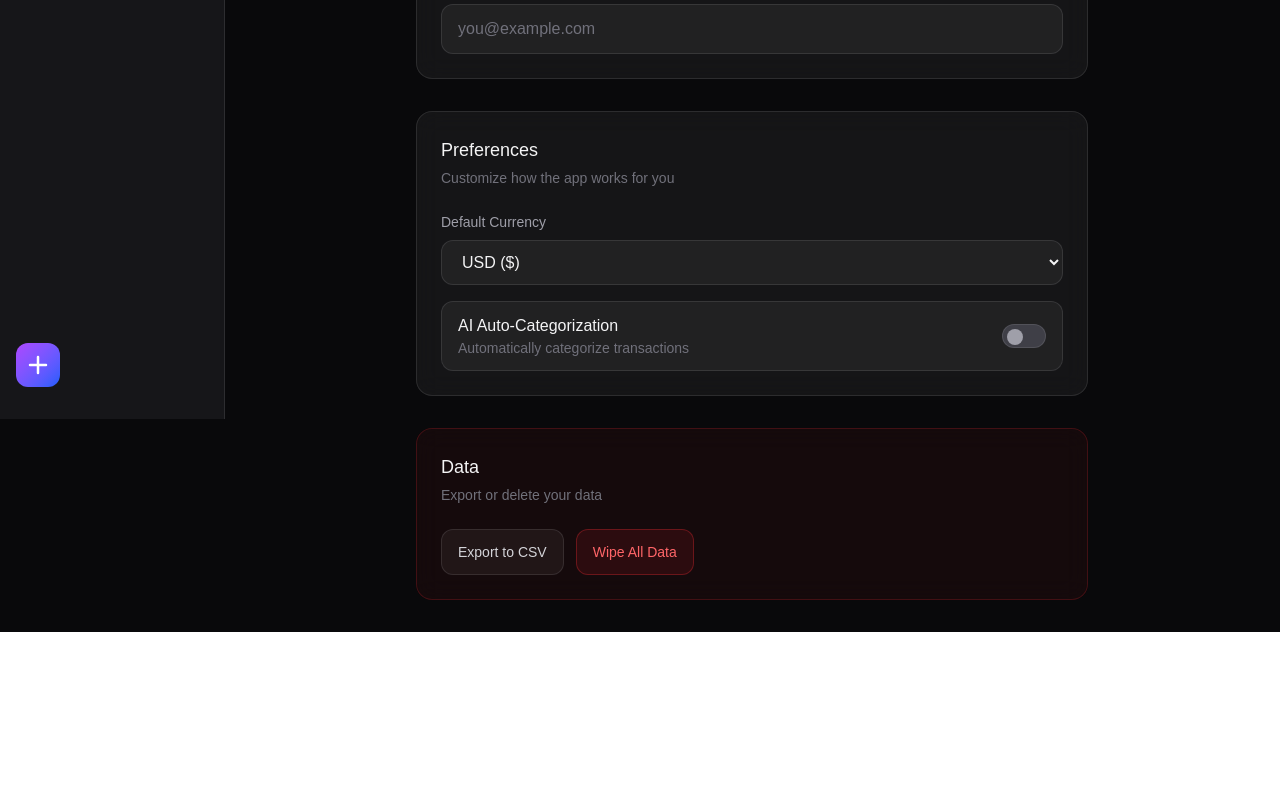
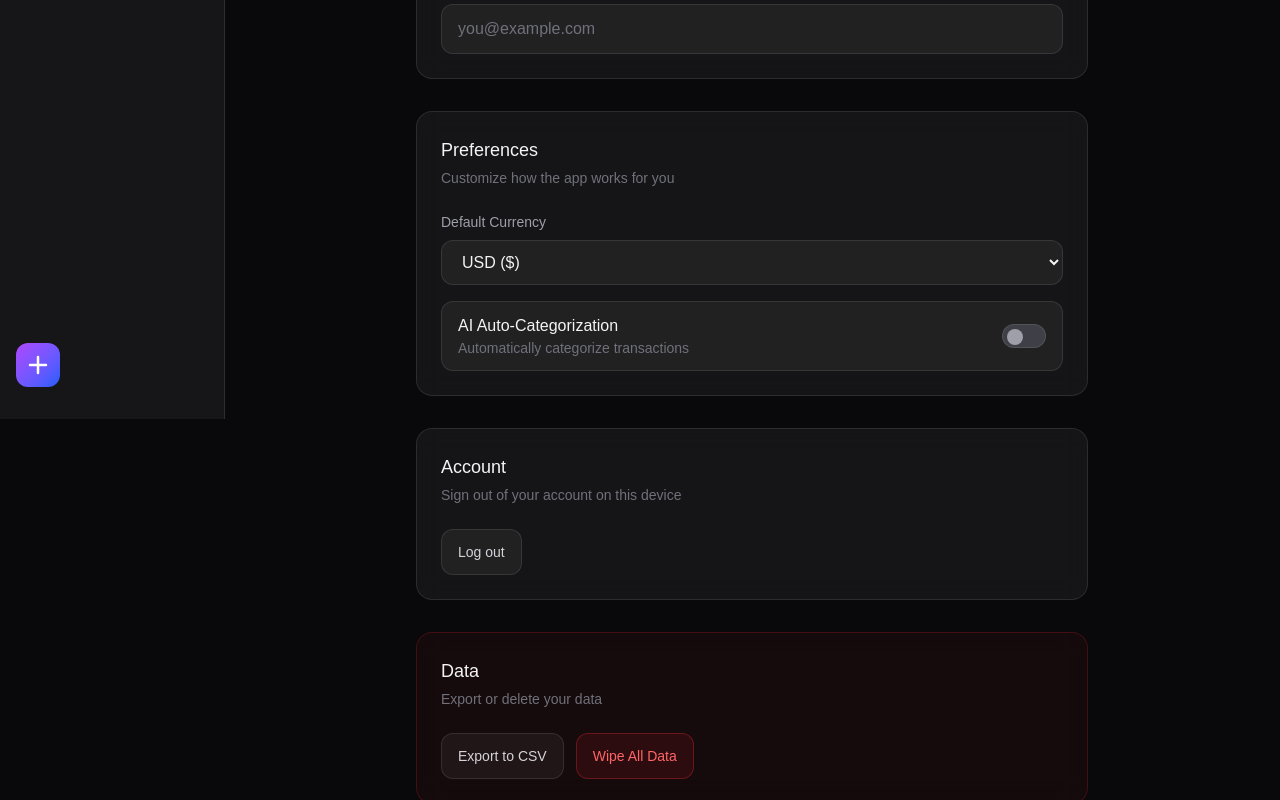
Before and after one commit to YuvaanshM/budget-tracker, a Next.js app: page /settings in a window 1280 px wide. Shown: the part 381-1181 px from the top of the page. Before the commit the page ends 1013 px from the top, so only its background shows below. Built offline with nearby package versions, Linux system fonts and the light colour scheme; no server answers.

Commit message:
added logout feature

```diff
--- a/app/settings/page.tsx
+++ b/app/settings/page.tsx
@@ -1,6 +1,17 @@
 "use client";
 
+import { useRouter } from "next/navigation";
+import { supabase } from "@/lib/supabaseClient";
+
 export default function SettingsPage() {
+  const router = useRouter();
+
+  async function handleLogout() {
+    await supabase.auth.signOut();
+    router.push("/login");
+    router.refresh();
+  }
+
   return (
     <div className="min-h-screen bg-zinc-950 p-6 md:p-8">
       <div className="mx-auto max-w-2xl space-y-8">
@@ -93,6 +104,23 @@ export default function SettingsPage() {
           </div>
         </section>
 
+        {/* Account Section */}
+        <section className="rounded-2xl border border-white/10 bg-white/5 p-6 backdrop-blur-md">
+          <h2 className="text-lg font-medium text-zinc-100">Account</h2>
+          <p className="mt-1 text-sm text-zinc-500">
+            Sign out of your account on this device
+          </p>
+          <div className="mt-6">
+            <button
+              type="button"
+              onClick={handleLogout}
+              className="rounded-xl border border-white/10 bg-white/5 px-4 py-3 text-sm font-medium text-zinc-300 transition-colors hover:bg-white/10 hover:text-zinc-50"
+            >
+              Log out
+            </button>
+          </div>
+        </section>
+
         {/* Data Section (Danger Zone) */}
         <section className="rounded-2xl border border-red-500/20 bg-red-500/5 p-6 backdrop-blur-md">
           <h2 className="text-lg font-medium text-zinc-100">Data</h2>
```
